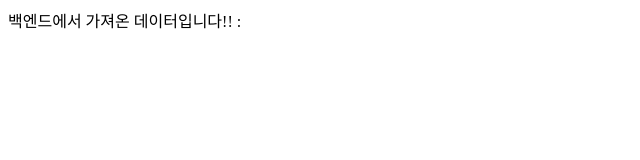
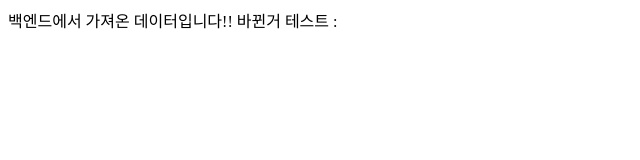
Before and after one commit to umsungjun/compass, a React (Vite) app in the folder src/main/frontend/: page / in a window 1280 px wide. Shown: the top 160 px of the page, without its empty margins (0-640 px from the left). Built offline with nearby package versions, Linux system fonts and the light colour scheme; no server answers.

Commit message:
test
test 설명

```diff
--- a/src/main/frontend/src/App.tsx
+++ b/src/main/frontend/src/App.tsx
@@ -8,11 +8,7 @@ function App() {
     axios.get('http://localhost:8080/hello').then(response => setHello(response.data))
   }, [])
 
-  return (
-    <div>
-      백엔드에서 가져온 데이터입니다!! : {hello}
-    </div>
-  )
+  return <div>백엔드에서 가져온 데이터입니다!! 바뀐거 테스트 : {hello}</div>
 }
 
 export default App
```
